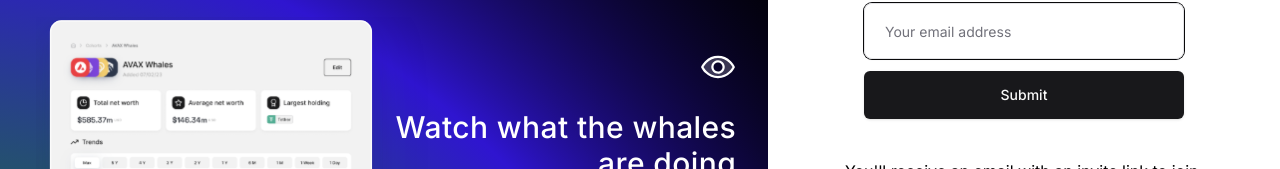
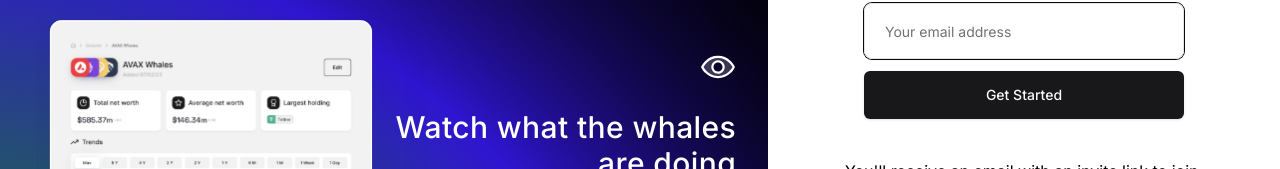
Before and after one commit to PrashantAmoli/ExclusiveAccess, a Next.js app: page / in a window 1280 px wide. Shown: the part 367-536 px from the top of the page. Built offline with nearby package versions, Linux system fonts and the light colour scheme.

Commit message:
Form submit bitton text fix

```diff
--- a/src/components/exclusive_access/ExclusiveAccessForm.jsx
+++ b/src/components/exclusive_access/ExclusiveAccessForm.jsx
@@ -67,7 +67,7 @@
           />
 
           <Button type="submit" size="">
-            Submit
+            Get Started
           </Button>
         </form>
 
```
